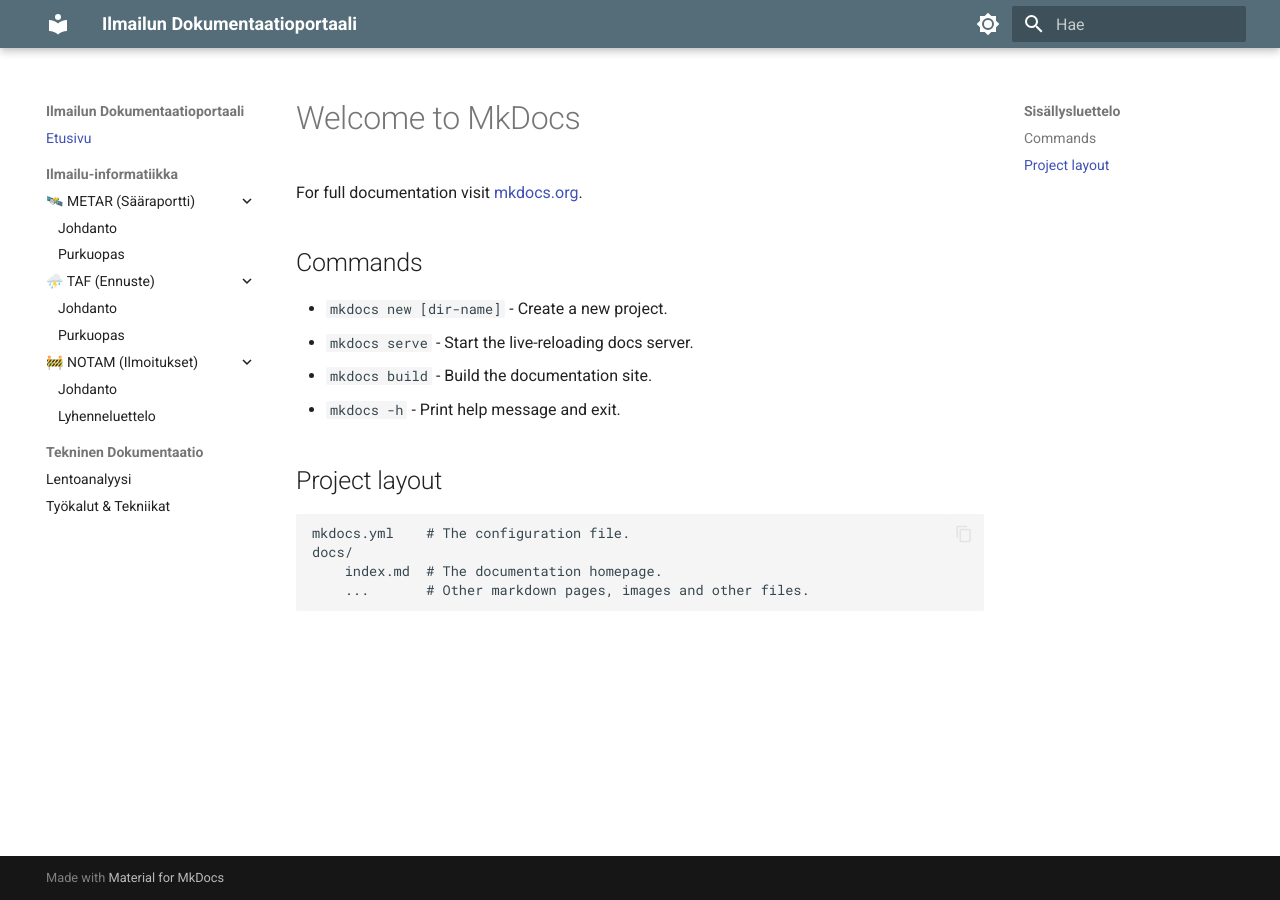
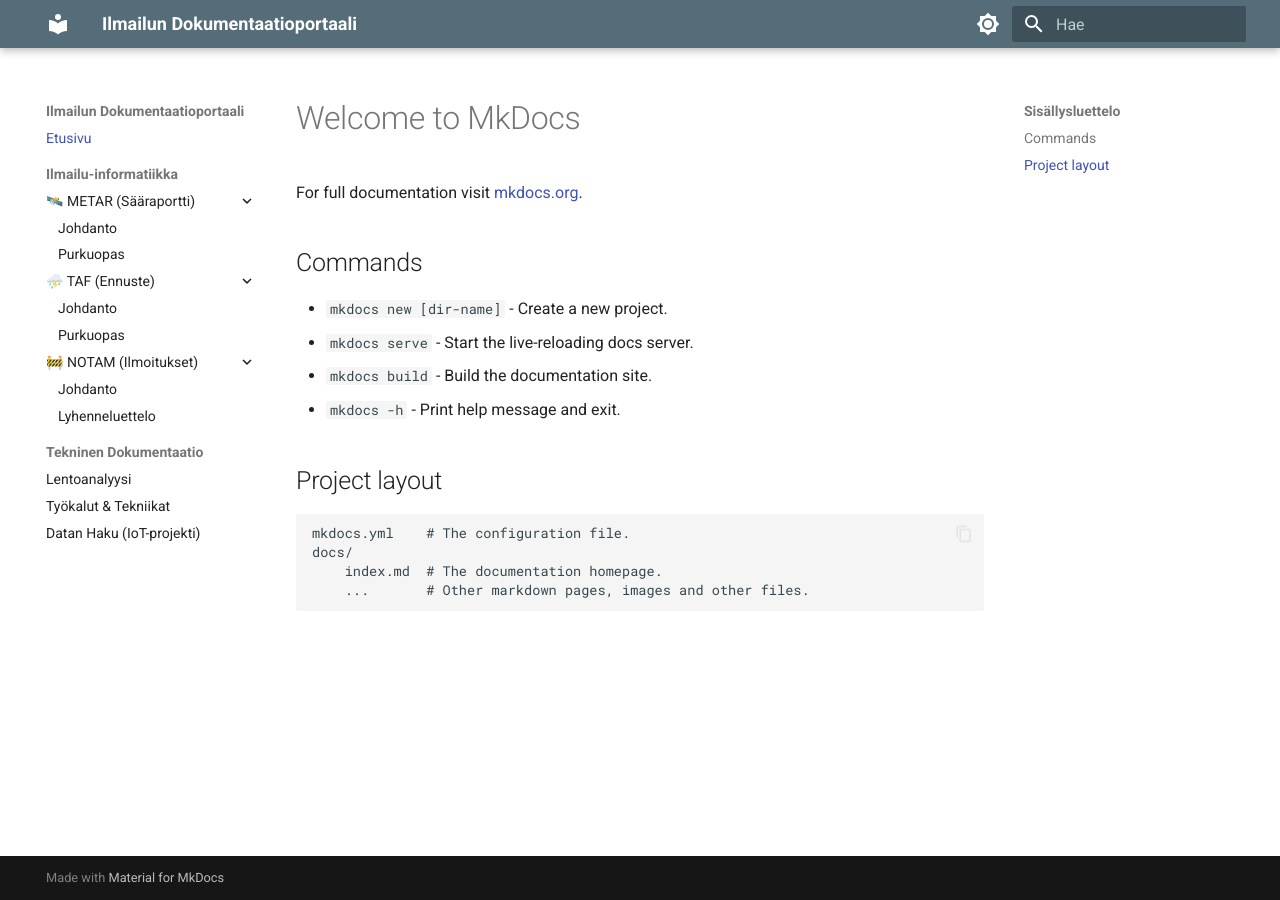
Before and after one commit to sykis17/ilmailu-docs, an MkDocs documentation site: the page built from docs/index.md, in a window 1280 px wide. Built offline with MkDocs 1.6.1 and Material for MkDocs 9.7.7, drawn with Linux system fonts in a browser that asks for light colours.

Commit message:
feat: IoT/datan haun projektikuvauksen lisäys

```diff
--- a/mkdocs.yml
+++ b/mkdocs.yml
@@ -40,3 +40,4 @@ nav:
   - Tekninen Dokumentaatio:
       - Lentoanalyysi: technical/process.md
       - Työkalut & Tekniikat: technical/tools_and_tech.md # UUSI SIVU
+      - Datan Haku (IoT-projekti): technical/data_retrieval.md
```
